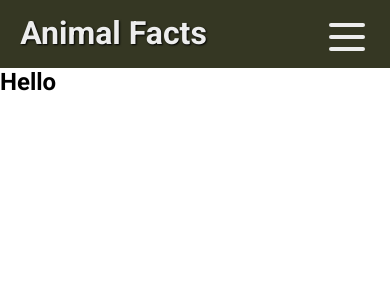
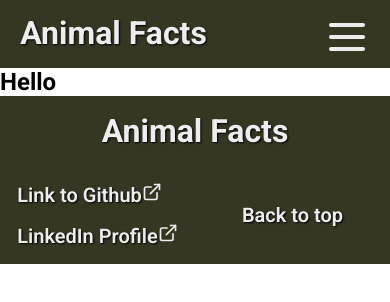
Before and after one commit to Zyzero95/Individual-Project, a Next.js app in the folder frontend/: page /about in a window 390 px wide. Shown: the top 302 px of the page. Built offline with nearby package versions, Linux system fonts and the light colour scheme.

Commit message:
Implemented Footer. Links to project and LinkedIn. Back to top link that just reloads the page for now. Added styling and responsiveness.

```diff
--- a/frontend/app/Components/Footer/footer.module.css
+++ b/frontend/app/Components/Footer/footer.module.css
@@ -0,0 +1,58 @@
+
+.footerSection {
+    height: 20vh;
+    background-color: var(--footer-background);
+    color: var(--text-color-white);
+    text-shadow: 1px 1px 2px black;
+
+    display: grid;
+    grid-template-columns: repeat(2, 1fr);
+
+    .footerTitle {
+        font-size: 2em;
+        grid-column: span 2;
+        text-align: center;
+        margin-top: 1rem;
+    }
+
+    .footerNav {
+        justify-items: center;
+        align-self: center;
+
+        ul {
+            li {
+                list-style: none;
+                font-size: 1.25rem;
+                font-weight: 600;
+                padding: 0.5rem;
+                transition: all 0.3s ease;
+            }
+
+            li:hover {
+                cursor: pointer;
+                border: 1px solid transparent;
+                font-size: 1.5rem;
+                border-radius: 10px;
+                box-shadow: rgba(0, 0, 0, 0.35) 0px 5px 15px;
+            }
+        }
+    }
+
+    .footerToTop {
+        justify-self: center;
+        align-self: center;
+        height: fit-content;
+        font-size: 1.25rem;
+        font-weight: 600;
+        padding: 0.5rem;
+        transition: all 0.3s ease;
+    }
+
+    .footerToTop:hover {
+        cursor: pointer;
+        border: 1px solid transparent;
+        font-size: 1.5rem;
+        border-radius: 10px;
+        box-shadow: rgba(0, 0, 0, 0.35) 0px 5px 15px;
+    }
+}
--- a/frontend/app/Components/Footer/footer.tsx
+++ b/frontend/app/Components/Footer/footer.tsx
@@ -0,0 +1,18 @@
+import Link from "next/link";
+import styles from "./footer.module.css"
+import { ExternalLink } from "lucide-react";
+
+export default function Footer() {
+  return (
+    <footer className={styles.footerSection}>
+        <h2 className={styles.footerTitle}>Animal Facts</h2>
+      <nav className={styles.footerNav}>
+        <ul>
+            <li><Link href="https://github.com/Zyzero95/Individual-Project">Link to Github<ExternalLink size={20}/></Link></li>
+            <li><Link href="https://www.linkedin.com/in/viktor-l%C3%B6fgren-a17854162/">LinkedIn Profile<ExternalLink size={20}/></Link></li>
+        </ul>
+      </nav>
+      <Link className={styles.footerToTop} href={"/"}>Back to top</Link>
+    </footer>
+  )
+}
--- a/frontend/app/layout.tsx
+++ b/frontend/app/layout.tsx
@@ -2,6 +2,7 @@ import type { Metadata } from "next";
 import { Roboto } from "next/font/google";
 import "./globals.css";
 import Header from "./Components/Header/header";
+import Footer from "./Components/Footer/footer";
 
 
 
@@ -25,6 +26,7 @@ export default function RootLayout({
       <body className={`${roboto.variable}`}>
         <Header/>
         {children}
+        <Footer/>
       </body>
     </html>
   );
```
Also changed, not shown: 11 other files (tests, documents, lock files or other folders).
